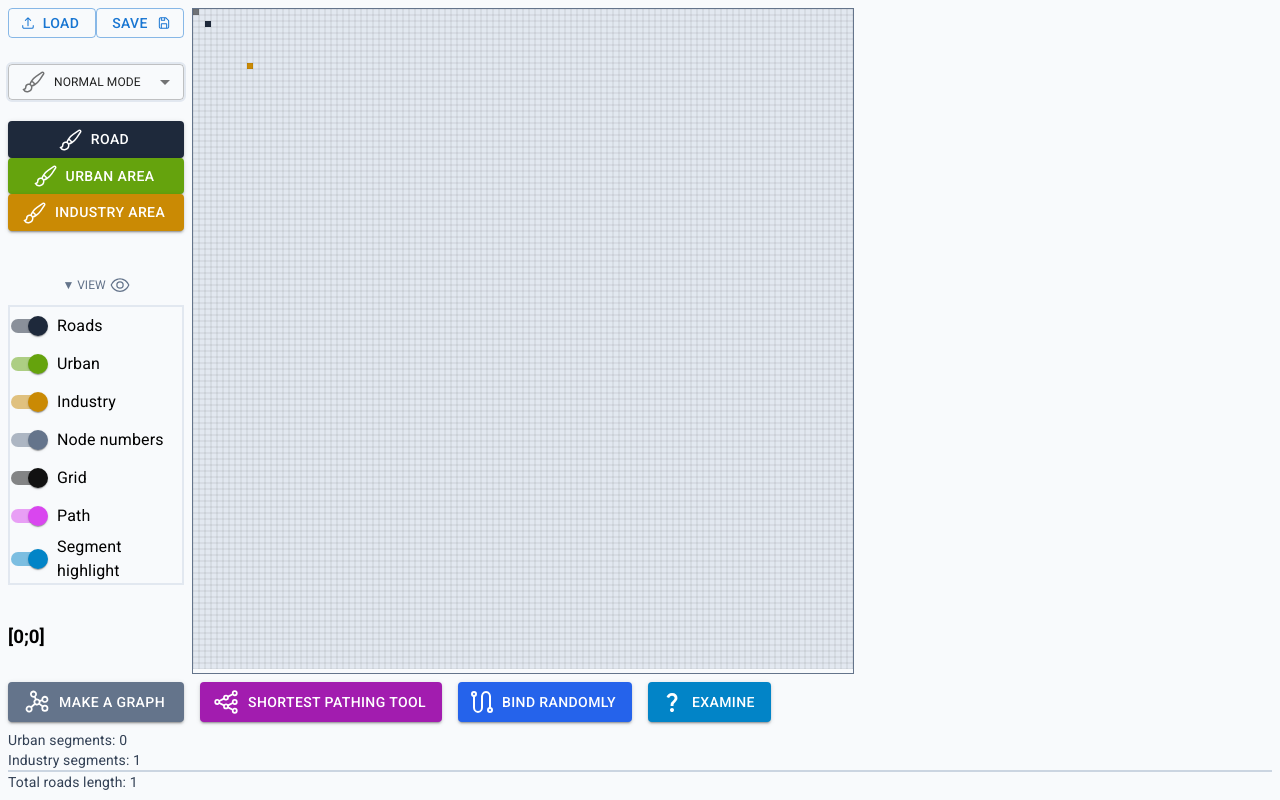
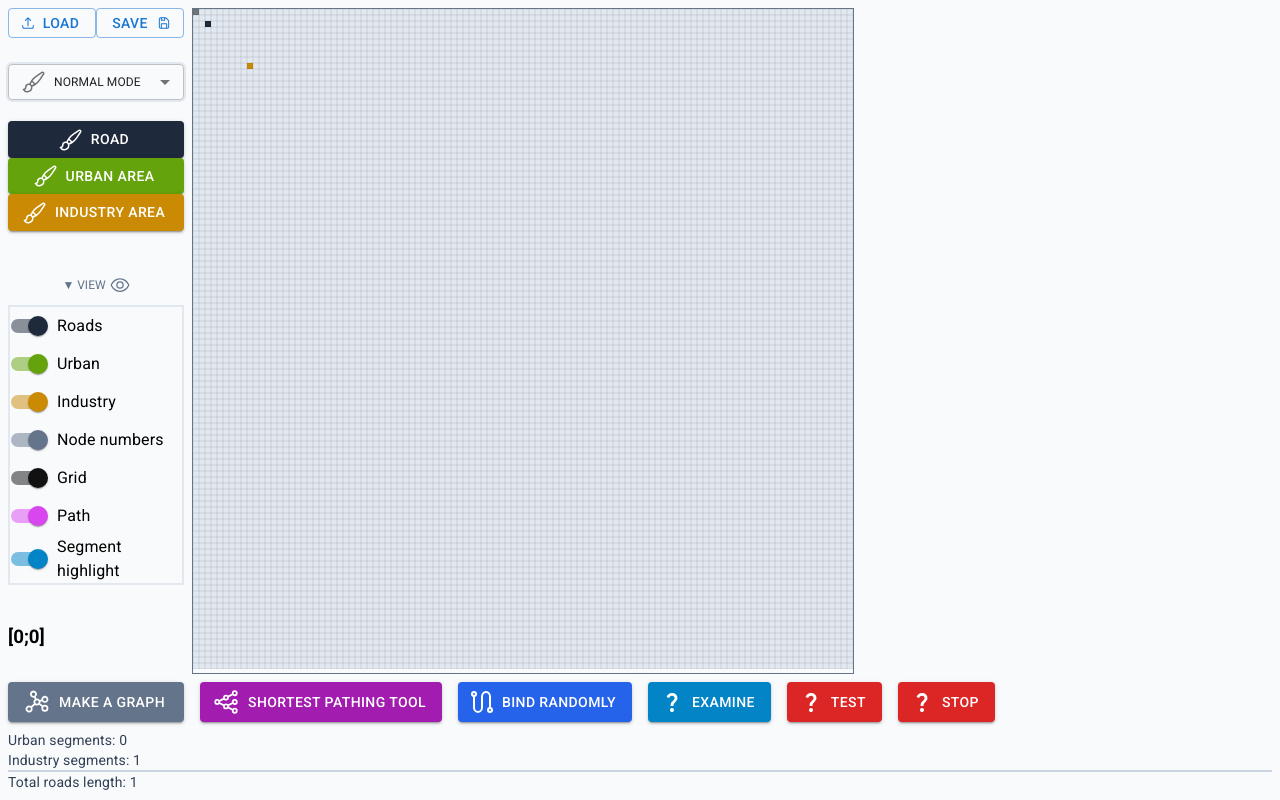
Before and after one commit to unitax13/trafficsim-js, a React (Vite) app: page / in a window 1280 px wide. Built offline with nearby package versions, Linux system fonts and the light colour scheme.

Commit message:
some interval and timer tests

```diff
--- a/src/components/Canvas.tsx
+++ b/src/components/Canvas.tsx
@@ -63,6 +63,8 @@ function Canvas(props: CanvasProps) {
   const shortestPathingClassInstance = useRef<ShortestPathingClass | null>(
     null
   );
+
+  const intervalId = useRef<any>(null);
 
   const examinationInstance = useRef<ExaminationClass | null>(null);
   const messagesRef = useRef<string[]>([]);
@@ -596,6 +598,28 @@ function Canvas(props: CanvasProps) {
     }
   };
 
+  const testButtonPressed = () => {
+    // const timer = setTimeout(() => {
+    //   // This code will run after the specified time (in milliseconds)
+    //   props.setFieldValue(20, 20, FieldType.Road1);
+    //   redraw();
+    // }, 3000); // 3000 milliseconds (3 seconds)
+
+    // // Clear the timer if the component unmounts or if you want to cancel it early
+    // return () => clearTimeout(timer);
+
+    intervalId.current = setInterval(() => {
+      // Code to execute
+      console.log("This code runs every 1 second.");
+      props.setFieldValue(20, 20, FieldType.Road1);
+      redraw();
+    }, 1000);
+  };
+
+  const stopButtonPressed = () => {
+    clearInterval(intervalId.current);
+  };
+
   return (
     <>
       <div className=" font-roboto">
@@ -751,6 +775,22 @@ function Canvas(props: CanvasProps) {
           >
             Examine
           </Button>
+          <Button
+            className="h-full bg-red-600 hover:bg-red-700"
+            variant="contained"
+            startIcon={<QuestionMark className="w-6 h-6" />}
+            onClick={testButtonPressed}
+          >
+            TEST
+          </Button>
+          <Button
+            className="h-full bg-red-600 hover:bg-red-700"
+            variant="contained"
+            startIcon={<QuestionMark className="w-6 h-6" />}
+            onClick={stopButtonPressed}
+          >
+            STOP
+          </Button>
         </div>
         <div className="my-2 text-slate-700">
           <Typography className="text-sm ">
```
